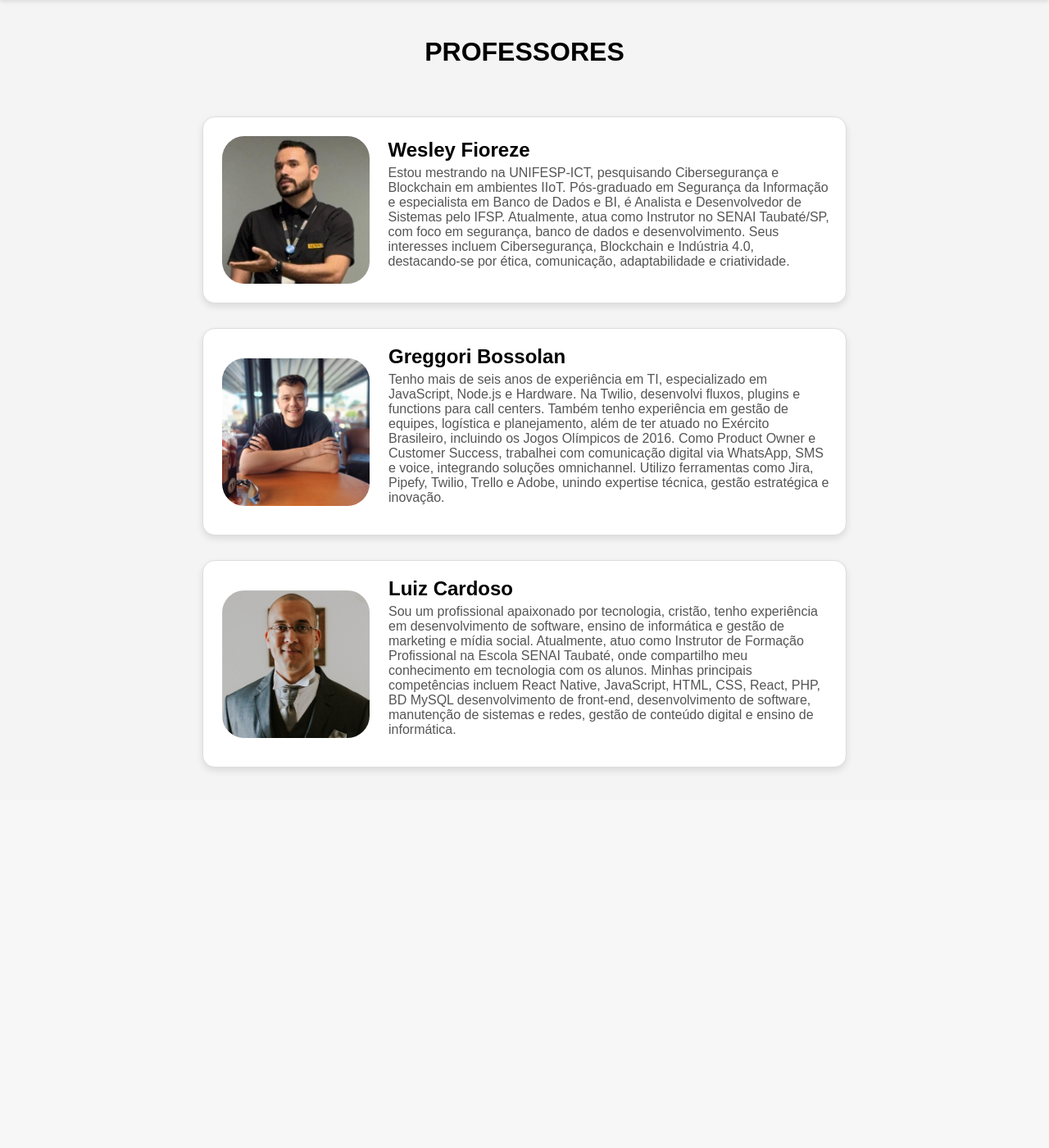
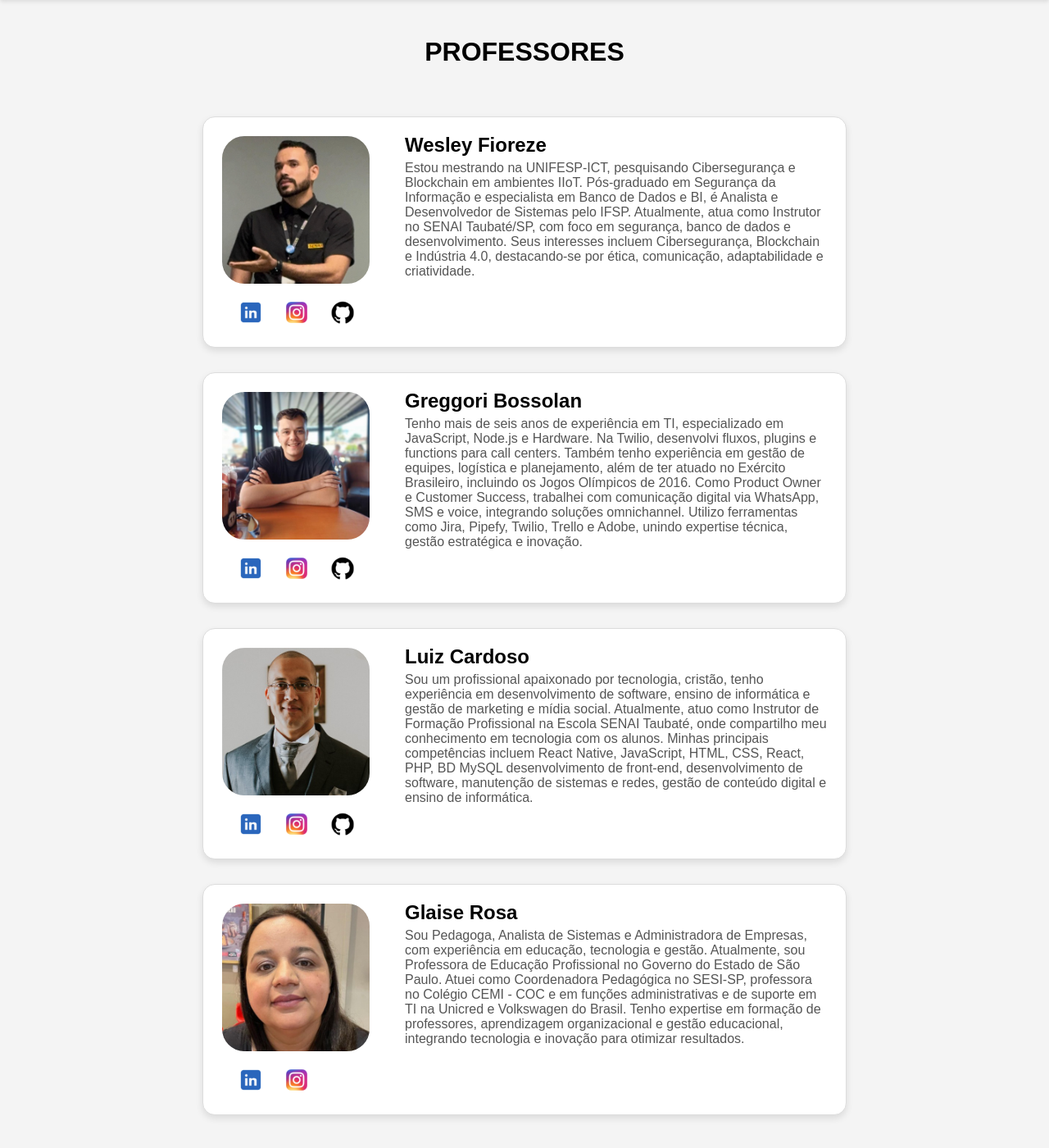
Before and after one commit to RafaelLeal0/senai_technews, a PHP site: page /prof.php in a window 1280 px wide. Shown: the part 110-1510 px from the top of the page at 82% size. Before the commit the page ends 1051 px from the top, so only its background shows below. Run offline with PHP 8.4, Linux system fonts and the light colour scheme.

Commit message:
prof pronto

```diff
--- a/css/prof.css
+++ b/css/prof.css
@@ -30,7 +30,7 @@ header {
 
 nav {
     display: flex;
-    flex-grow: 1; /* Faz o menu ocupar o espaço à esquerda */
+    flex-grow: 1;
 }
 
 nav ul {
@@ -39,7 +39,7 @@ nav ul {
     gap: 20px;
     padding: 0;
     margin: 0;
-    justify-content: flex-start; /* Alinha os itens à esquerda */
+    justify-content: flex-start;
 }
 
 nav ul li {
@@ -55,7 +55,6 @@ nav ul li a {
     position: relative;
 }
 
-/* Adiciona um efeito de underline animado */
 nav ul li a::after {
     content: "";
     position: absolute;
@@ -155,7 +154,6 @@ h1 {
 .professor img {
     width: 180px;
     height: 180px;
-    border-radius: 30px;
     margin-right: 20px;
     border: 3px solid rgb(255, 255, 255);
 }
@@ -179,3 +177,39 @@ h1 {
 .itens {
     margin-left: 200px;
 }
+
+.professor {
+    display: flex;
+    align-items: flex-start;
+    gap: 20px;
+}
+
+.professor {
+    display: flex;
+    align-items: flex-start;
+    gap: 20px;
+}
+
+.prof img{
+    border-radius: 30px;
+}
+
+.link {
+    margin-top: 10px;
+    display: flex;
+    gap: -20px;
+    justify-content: flex-start;
+    align-items: center;
+}
+
+.link img {
+    width: 30px;
+    height: 30px;
+    margin: 0;
+    transition: transform 0.3s ease;
+    margin-left: 20px;
+}
+
+.link img:hover {
+    transform: scale(1.2);
+}
--- a/prof.php
+++ b/prof.php
@@ -20,7 +20,6 @@
                 <li><a href="senai.php">SENAI TAUBATÉ</a></li>
                 <li><a href="noticias.php">NOTÍCIAS</a></li>
                 <li><a href="projetos.php">PROJETOS</a></li>
-
             </ul>
         </nav>
     </div>
@@ -29,29 +28,94 @@
     <h1>PROFESSORES</h1>
     <div class="professores">
         <div class="professor">
+            <div class="foto">
+                <div class="prof">
                 <img src="./img/prof/wesleyfioreze.png" alt="Wesley Fioreze">
+                </div>
+                <div class="link">
+                    <a href="https://www.linkedin.com/in/wesley-fioreze/" target="_blank">
+                        <img src="./img/logo/logo_linkedin.png"  alt="Linkedin">
+                    </a>
+                    <a href="https://www.instagram.com/fioreze.wesley/" target="_blank">
+                        <img src="./img/logo/logo_insta.png" alt="Instagram">
+                    </a>
+                    <a href="https://github.com/fiorezewesley" target="_blank">
+                        <img src="./img/logo/logo_git.png" alt="GitHub">
+                    </a>
+                </div>
+            </div>
             <div class="info">
                 <h2>Wesley Fioreze</h2>
-                    <p>Estou mestrando na UNIFESP-ICT, pesquisando Cibersegurança e Blockchain em ambientes IIoT. Pós-graduado em Segurança da Informação e especialista em Banco de Dados e BI, é Analista e Desenvolvedor de Sistemas pelo IFSP. Atualmente, atua como Instrutor no SENAI Taubaté/SP, com foco em segurança, banco de dados e desenvolvimento. Seus interesses incluem Cibersegurança, Blockchain e Indústria 4.0, destacando-se por ética, comunicação, adaptabilidade e criatividade.<p>
+                <p>Estou mestrando na UNIFESP-ICT, pesquisando Cibersegurança e Blockchain em ambientes IIoT. Pós-graduado em Segurança da Informação e especialista em Banco de Dados e BI, é Analista e Desenvolvedor de Sistemas pelo IFSP. Atualmente, atua como Instrutor no SENAI Taubaté/SP, com foco em segurança, banco de dados e desenvolvimento. Seus interesses incluem Cibersegurança, Blockchain e Indústria 4.0, destacando-se por ética, comunicação, adaptabilidade e criatividade.</p>
             </div>
         </div>
+
         <div class="professor">
+            <div class="foto">
+                <div class="prof">
                 <img src="./img/prof/greggori.jpeg" alt="Greggori Bossolan">
+                </div>
+                <div class="link">
+                    <a href="https://www.linkedin.com/in/greggori-bossolan-candido-a65993180/" target="_blank">
+                        <img src="./img/logo/logo_linkedin.png"  alt="Linkedin">
+                    </a>
+                    <a href="https://www.instagram.com/greggorib/" target="_blank">
+                        <img src="./img/logo/logo_insta.png" alt="Instagram">
+                    </a>
+                    <a href="https://github.com/Greggori" target="_blank">
+                        <img src="./img/logo/logo_git.png" alt="GitHub">
+                    </a>
+                </div>
+            </div>
             <div class="info">
                 <h2>Greggori Bossolan</h2>
                 <p>Tenho mais de seis anos de experiência em TI, especializado em JavaScript, Node.js e Hardware. Na Twilio, desenvolvi fluxos, plugins e functions para call centers. Também tenho experiência em gestão de equipes, logística e planejamento, além de ter atuado no Exército Brasileiro, incluindo os Jogos Olímpicos de 2016. Como Product Owner e Customer Success, trabalhei com comunicação digital via WhatsApp, SMS e voice, integrando soluções omnichannel. Utilizo ferramentas como Jira, Pipefy, Twilio, Trello e Adobe, unindo expertise técnica, gestão estratégica e inovação.</p>
             </div>
         </div>
+
         <div class="professor">
+            <div class="foto">
+                <div class="prof">
                 <img src="./img/prof/luizcardoso.jpeg" alt="Luiz Cardoso">
+                </div>
+                <div class="link">
+                    <a href="https://www.linkedin.com/in/luis-felipe-cardoso-30s/" target="_blank">
+                        <img src="./img/logo/logo_linkedin.png"  alt="Linkedin">
+                    </a>
+                    <a href="https://www.instagram.com/lfelipecardoso/" target="_blank">
+                        <img src="./img/logo/logo_insta.png" alt="Instagram">
+                    </a>
+                    <a href="https://github.com/Cardoso30S" target="_blank">
+                        <img src="./img/logo/logo_git.png" alt="GitHub">
+                    </a>
+                </div>
+            </div>
             <div class="info">
                 <h2>Luiz Cardoso</h2>
                 <p>Sou um profissional apaixonado por tecnologia, cristão, tenho experiência em desenvolvimento de software, ensino de informática e gestão de marketing e mídia social. Atualmente, atuo como Instrutor de Formação Profissional na Escola SENAI Taubaté, onde compartilho meu conhecimento em tecnologia com os alunos.
                 Minhas principais competências incluem React Native, JavaScript, HTML, CSS, React, PHP, BD MySQL desenvolvimento de front-end, desenvolvimento de software, manutenção de sistemas e redes, gestão de conteúdo digital e ensino de informática.</p>
             </div>
         </div>
+        <div class="professor">
+            <div class="foto">
+                <div class="prof">
+                <img src="./img/prof/gleise.jpg" alt="Luiz Cardoso">
                 </div>
-        </section>
+                <div class="link">
+                    <a href="https://www.linkedin.com/in/gleise-fabiane-da-silva-rosa-7826b548/" target="_blank">
+                        <img src="./img/logo/logo_linkedin.png"  alt="Linkedin">
+                    </a>
+                    <a href="https://www.instagram.com/gleisefabiane/" target="_blank">
+                        <img src="./img/logo/logo_insta.png" alt="Instagram">
+                    </a>
+                </div>
+            </div>
+            <div class="info">
+                <h2>Glaise Rosa</h2>
+                <p>Sou Pedagoga, Analista de Sistemas e Administradora de Empresas, com experiência em educação, tecnologia e gestão. Atualmente, sou Professora de Educação Profissional no Governo do Estado de São Paulo. Atuei como Coordenadora Pedagógica no SESI-SP, professora no Colégio CEMI - COC e em funções administrativas e de suporte em TI na Unicred e Volkswagen do Brasil. Tenho expertise em formação de professores, aprendizagem organizacional e gestão educacional, integrando tecnologia e inovação para otimizar resultados.</p>
+            </div>
+        </div>
+    </div>
 </main>
 </body>
 </html>
```
Also changed, not shown: img/logo/logo_git.png (added), img/logo/logo_insta.png (added), img/logo/logo_linkedin.png (added), img/prof/gleise.jpg (added). Lines whose indentation alone changed are shown as unchanged.
